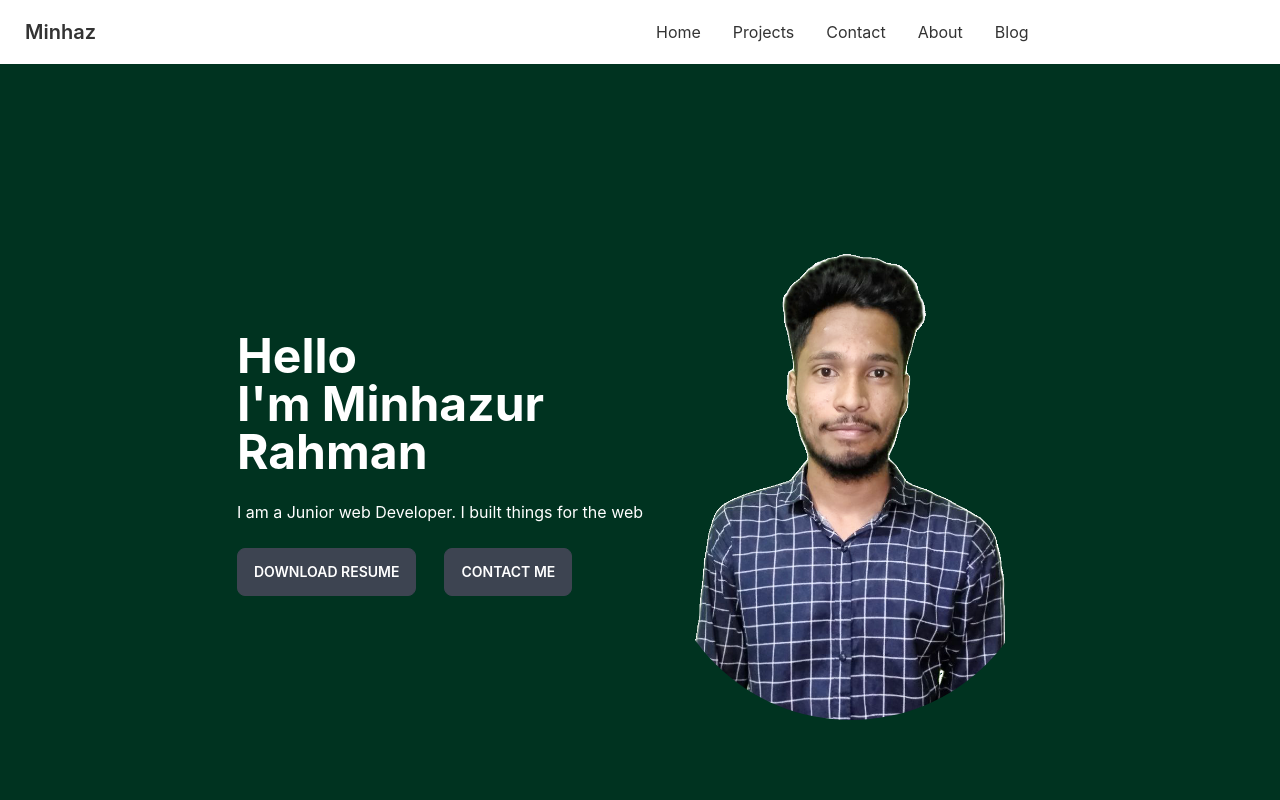
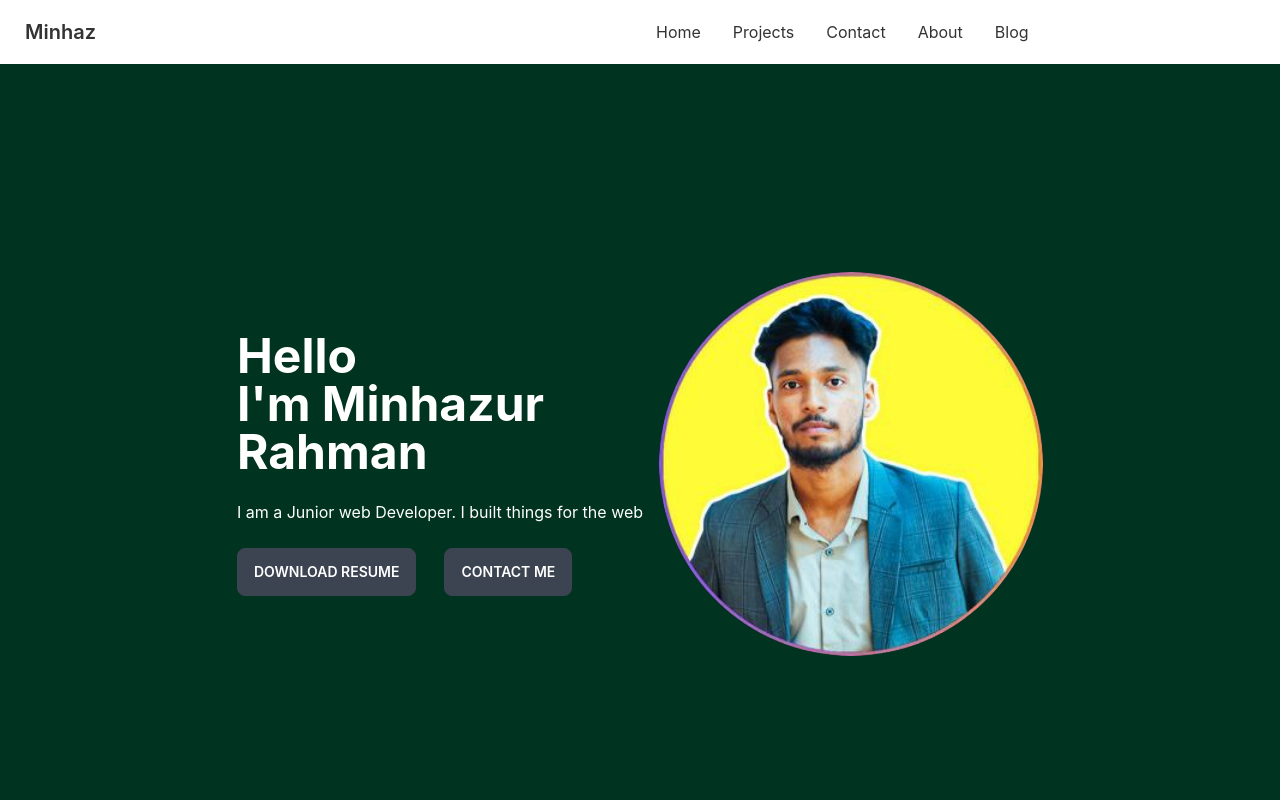
Before and after one commit to asifminhaz/portfolio, a React (Create React App) app: page / in a window 1280 px wide. Shown: the top 800 px of the page. Built offline with nearby package versions, Linux system fonts and the light colour scheme.

Commit message:
add resume

```diff
--- a/src/Components/Header.js
+++ b/src/Components/Header.js
@@ -1,6 +1,6 @@
 import React from 'react';
 import { Link } from 'react-router-dom';
-import asif from "../asset/asif photo.png"
+import asif2 from "../asset/asif2.jpg"
 const Header = () => {
           return (
   <div>
@@ -8,7 +8,7 @@ const Header = () => {
   <div class="hero-content flex-col lg:flex-row-reverse ">
     <img className='w-96 rounded-full' data-aos="fade-down"
      data-aos-easing="linear"
-     data-aos-duration="1500" src={asif}  />
+     data-aos-duration="1500" src={asif2}  />
     <div  data-aos="fade-up"
      data-aos-easing="ease-out-cubic"
      data-aos-duration="2000">
@@ -16,7 +16,7 @@ const Header = () => {
       <h1 class="text-5xl font-bold text-white">I'm Minhazur</h1>
       <h1 class="text-5xl font-bold text-white">Rahman</h1>
       <p class="py-6 text-white">I am a Junior web Developer. I built things for the web</p>
-      <a href='https://drive.google.com/file/d/1HU9thBM4HV6S5-hR6AYpjfyToKYUroS9/view?usp=sharing'><button class="btn btn-white text-white">Download Resume</button></a>
+      <a href='https://docs.google.com/document/d/1TeXAtkplNASpH2kIrQbB4uz_dnE_OU_0DQ9l3HC5FMQ/edit?usp=sharing'><button class="btn btn-white text-white">Download Resume</button></a>
       <Link className='m-7 sm:mt-3 md:mt-3' to='/contact'><button class="btn btn-white text-white">contact me</button></Link>
     </div>
   </div>
```
Also changed, not shown: src/asset/asif1.jpg (added), src/asset/asif2.jpg (added).
